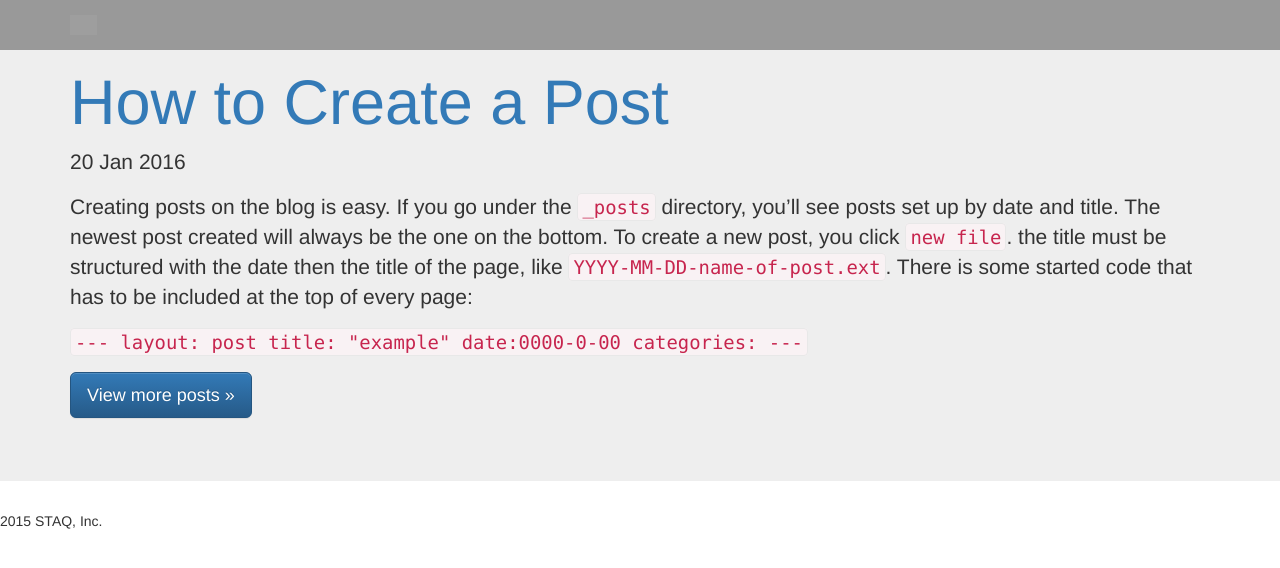
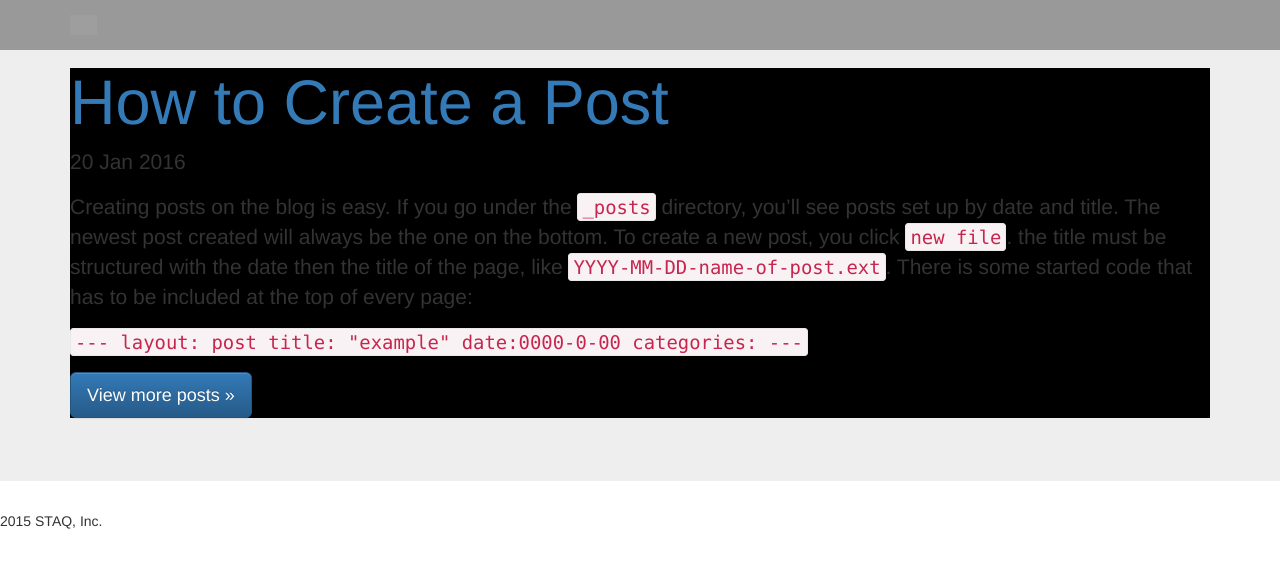
Before and after one commit to marissanbush1/staq, a Jekyll site: the page built from index.html, in a window 1280 px wide. Shown: the top 568 px of the page. Built offline with Jekyll 4.4.1, drawn with Linux system fonts in a browser that asks for light colours; grey boxes are pictures that could not be loaded.

Commit message:
div tester color

```diff
--- a/css/main.scss
+++ b/css/main.scss
@@ -77,6 +77,6 @@ nav {
     background:#999;
 }
 
-.jumbotron {
+.index {
   background-color: black;
 }
```
